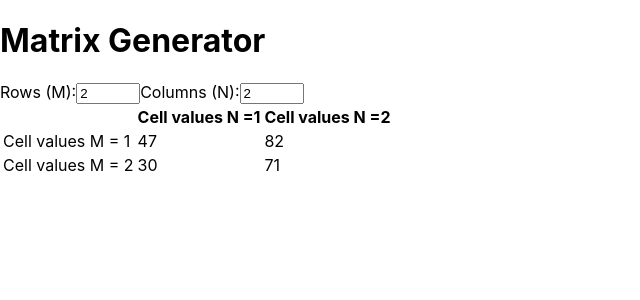
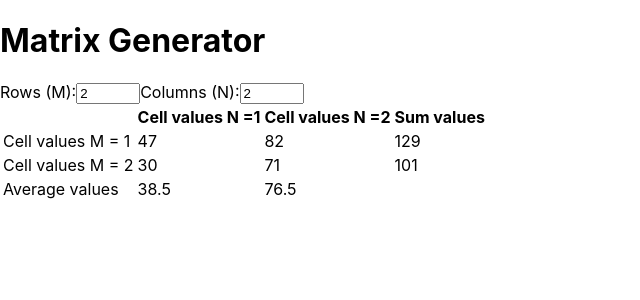
Before and after one commit to onikaChorba/react-matrix-calculator, a React (Create React App) app: page / in a window 1280 px wide. Shown: the top 300 px of the page, without its empty margins (0-640 px from the left). Built offline with nearby package versions, Linux system fonts and the light colour scheme.

Commit message:
feat: rowSum, calculateAverageColumnsValues

```diff
--- a/src/components/matrixRow.tsx
+++ b/src/components/matrixRow.tsx
@@ -1,6 +1,9 @@
 import React from "react"
 import { Cell } from "../../types"
 export const MatrixRow = ({ row, rowIndex }: { row: Cell[], rowIndex: number }) => {
+
+  const rowSum = row.reduce((sum, cell) => sum + cell.amount, 0);
+
   return (
     <>
       <tr>
@@ -12,6 +15,7 @@ export const MatrixRow = ({ row, rowIndex }: { row: Cell[], rowIndex: number })
             </td>
           ))
         }
+        <td>{rowSum}</td>
       </tr>
     </>
   )
--- a/src/components/matrixTable.tsx
+++ b/src/components/matrixTable.tsx
@@ -4,6 +4,13 @@ import { MatrixRow } from "./matrixRow.tsx";
 export const MatrixTable = () => {
 
   const { matrix } = useMatrix();
+
+  const calculateAverageColumnsValues = (colIndex: number) => {
+    const column = matrix.map(row => row[colIndex].amount);
+    const sum = column.reduce((acc, value) => acc + value, 0);
+    const average = sum / column.length;
+    return average;
+  };
 
   return (
     <table>
@@ -13,12 +20,21 @@ export const MatrixTable = () => {
           {matrix[0]?.map((_, indexColumn) => (
             <th key={indexColumn}> Cell values N ={indexColumn + 1}</th>
           ))}
+          {matrix.length > 0 && <th>Sum values</th>}
         </tr>
       </thead>
       <tbody>
         {matrix.map((row, rowIndex) => (
           <MatrixRow key={rowIndex} row={row} rowIndex={rowIndex} />
         ))}
+        {matrix.length > 0 && (
+          <tr>
+            <td>Average values</td>
+            {matrix[0]?.map((_, colIndex) => (
+              <td key={colIndex}>{calculateAverageColumnsValues(colIndex)}</td>
+            ))}
+          </tr>
+        )}
       </tbody>
     </table>
   )
```
